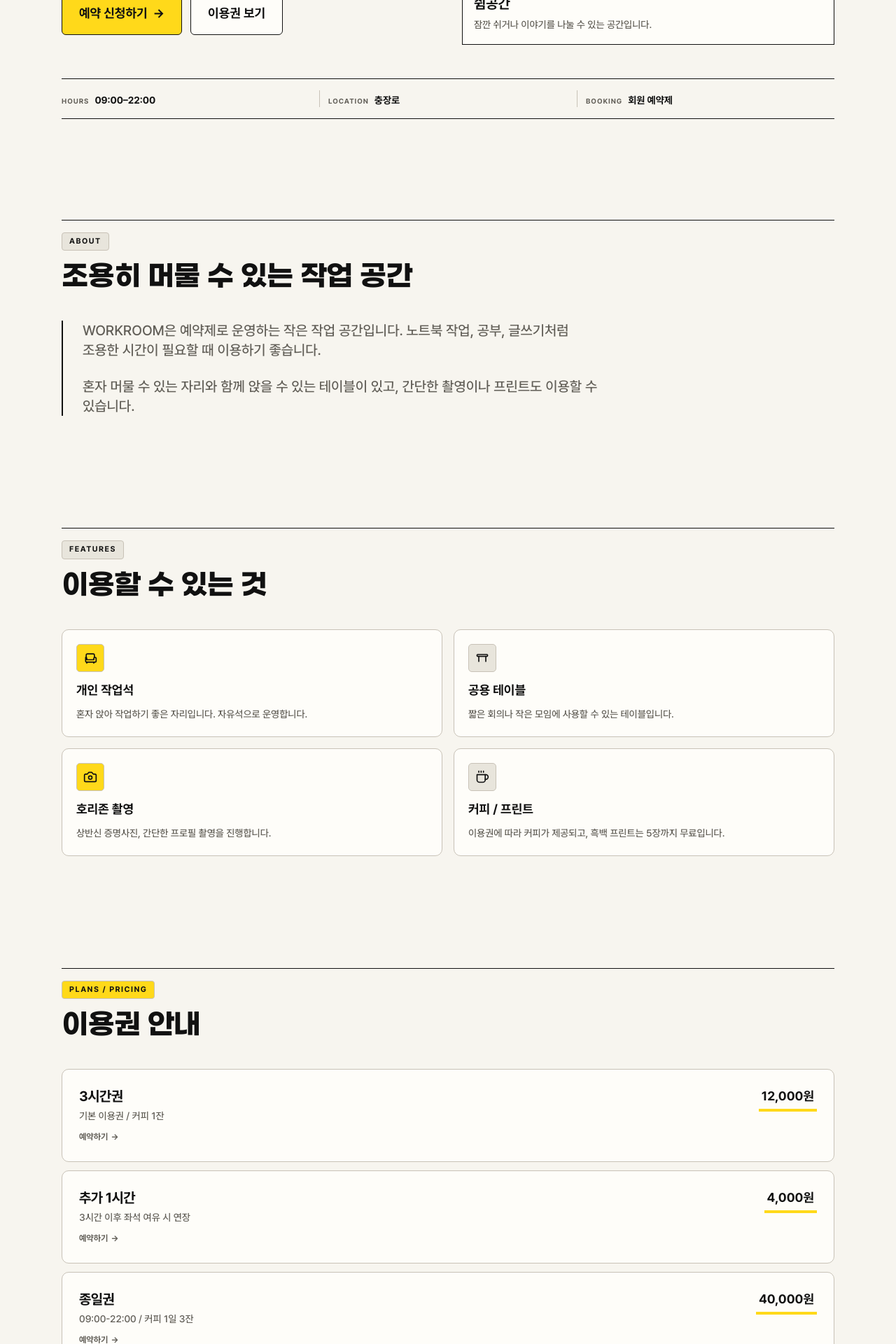
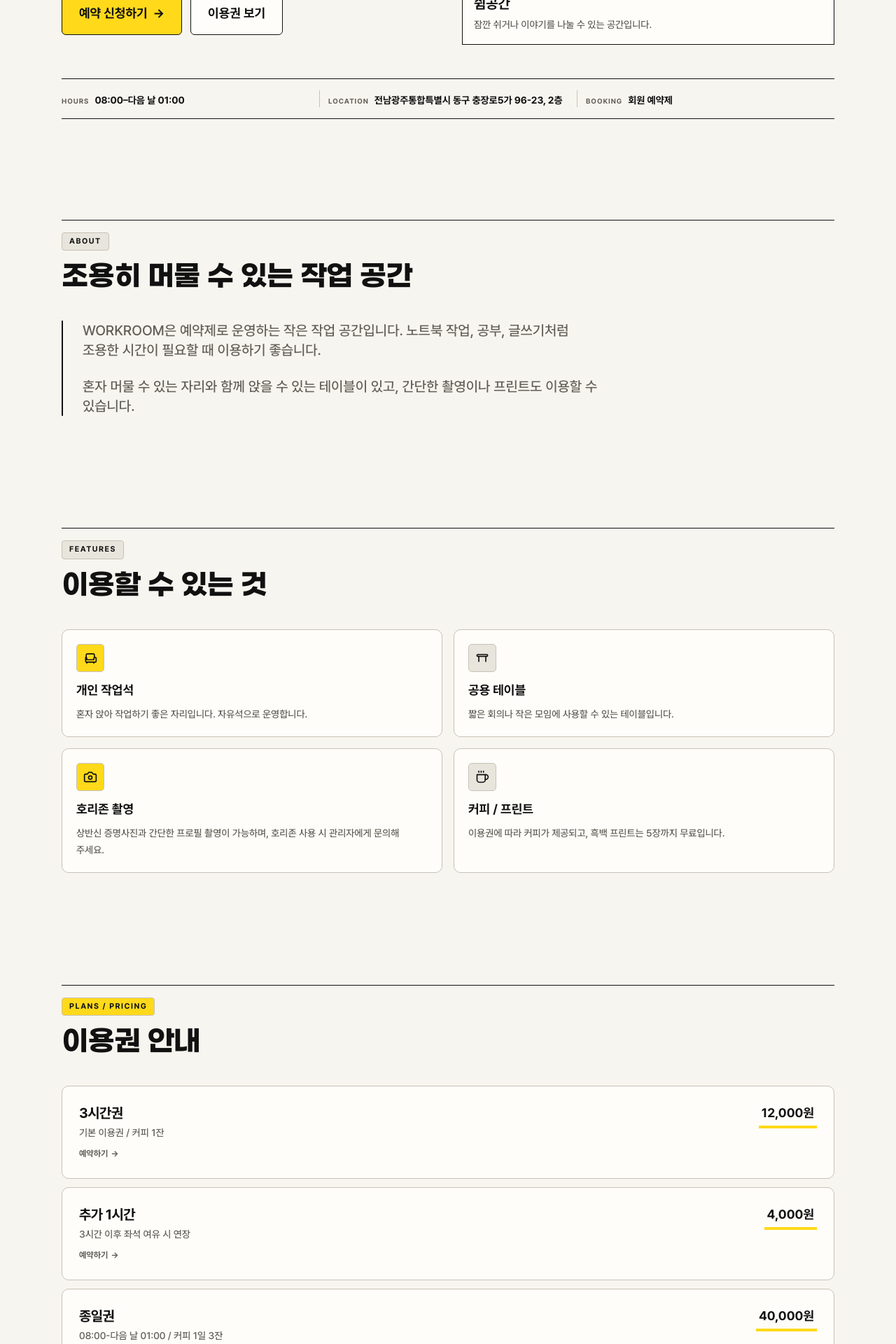
Before and after one commit to 4restyou/workroom-by-4rest, a React (Vite) app: page / in a window 1280 px wide. Shown: the part 580-2500 px from the top of the page at 70% size. Built offline with nearby package versions, Linux system fonts and the light colour scheme; no server answers; the database is empty.

Commit message:
운영시간과 공간 이용 안내 갱신

```diff
--- a/index.html
+++ b/index.html
@@ -61,17 +61,17 @@
         "telephone": "+82-10-4931-3298",
         "address": {
           "@type": "PostalAddress",
-          "streetAddress": "충장로 10-1, 2층",
+          "streetAddress": "충장로5가 96-23, 2층",
           "addressLocality": "동구",
-          "addressRegion": "광주광역시",
+          "addressRegion": "전남광주통합특별시",
           "addressCountry": "KR"
         },
         "openingHoursSpecification": [
           {
             "@type": "OpeningHoursSpecification",
             "dayOfWeek": ["Monday", "Tuesday", "Wednesday", "Thursday", "Friday", "Saturday", "Sunday"],
-            "opens": "09:00",
-            "closes": "22:00"
+            "opens": "08:00",
+            "closes": "01:00"
           }
         ],
         "sameAs": [
--- a/src/lib/defaultPasses.ts
+++ b/src/lib/defaultPasses.ts
@@ -16,13 +16,13 @@ export const defaultPasses: Pass[] = [
   {
     id: "default-day",
     name: "종일권",
-    description: "09:00-22:00 / 커피 1일 3잔",
+    description: "08:00-다음 날 01:00 / 커피 1일 3잔",
     price: 40000,
   },
   {
     id: "default-week",
     name: "주간권",
-    description: "월-금 09:00-22:00 / 커피 1일 3잔",
+    description: "월-금 08:00-다음 날 01:00 / 커피 1일 3잔",
     price: 149000,
   },
   {
--- a/src/lib/format.ts
+++ b/src/lib/format.ts
@@ -57,16 +57,14 @@ export function currentReservationWindow(durationHours = 3, now = new Date()) {
     start.setHours(start.getHours() + 1, 0, 0, 0);
   }
 
-  // The default operating window is 09:00–22:00. If three continuous hours
-  // no longer fit today, start from the next day's opening time instead of
-  // creating an invalid range such as 22:30–22:00.
-  if (start.getHours() < 9) start.setHours(9, 0, 0, 0);
+  // Fallback until the live 08:00-next-day 01:00 schedule is loaded.
+  if (start.getHours() < 8) start.setHours(8, 0, 0, 0);
 
   const end = new Date(start);
   end.setHours(end.getHours() + durationHours);
-  if (end.getDate() !== start.getDate() || end.getHours() > 22) {
+  if (start.getHours() * 60 + durationHours * 60 > 25 * 60) {
     start.setDate(start.getDate() + 1);
-    start.setHours(9, 0, 0, 0);
+    start.setHours(8, 0, 0, 0);
     end.setTime(start.getTime());
     end.setHours(end.getHours() + durationHours);
   }
@@ -112,8 +110,8 @@ export function reservationWindowForPass(passName: string) {
   if (passName.includes("종일권") || passName.includes("주간권") || passName.includes("월권")) {
     return {
       date: todayValue(),
-      start_time: "09:00",
-      end_time: "22:00",
+      start_time: "08:00",
+      end_time: "01:00",
     };
   }
 
--- a/src/lib/site.ts
+++ b/src/lib/site.ts
@@ -2,9 +2,9 @@
 export const SITE = {
   name: "WORKROOM by 4REST",
   tagline: "필요한 시간만큼 머무는 조용한 작업 공간",
-  address: "광주광역시 동구 충장로 10-1, 2층",
+  address: "전남광주통합특별시 동구 충장로5가 96-23, 2층",
   phone: "010-4931-3298",
-  hoursLabel: "09:00–22:00",
+  hoursLabel: "08:00–다음 날 01:00",
   booking: {
     memberOnly: true,
     confirmationLabel: "예약 신청 후 확인 문자를 보내드립니다.",
@@ -13,8 +13,8 @@ export const SITE = {
   },
   instagramUrl: "https://instagram.com/workroom_by4rest",
   threadsUrl: "https://www.threads.net/@workroom_by4rest",
-  naverMapUrl: "https://map.naver.com/p/search/%EA%B4%91%EC%A3%BC%20%EB%8F%99%EA%B5%AC%20%EC%B6%A9%EC%9E%A5%EB%A1%9C%2010-1",
-  kakaoMapUrl: "https://map.kakao.com/link/search/%EA%B4%91%EC%A3%BC%20%EB%8F%99%EA%B5%AC%20%EC%B6%A9%EC%9E%A5%EB%A1%9C%2010-1",
+  naverMapUrl: "https://map.naver.com/p/search/%EC%A0%84%EB%82%A8%EA%B4%91%EC%A3%BC%ED%86%B5%ED%95%A9%ED%8A%B9%EB%B3%84%EC%8B%9C%20%EB%8F%99%EA%B5%AC%20%EC%B6%A9%EC%9E%A5%EB%A1%9C5%EA%B0%80%2096-23",
+  kakaoMapUrl: "https://map.kakao.com/link/search/%EC%A0%84%EB%82%A8%EA%B4%91%EC%A3%BC%ED%86%B5%ED%95%A9%ED%8A%B9%EB%B3%84%EC%8B%9C%20%EB%8F%99%EA%B5%AC%20%EC%B6%A9%EC%9E%A5%EB%A1%9C5%EA%B0%80%2096-23",
   parking: {
     name: "충장로상점가 공영주차장",
     address: "광주 동구 금남로5가 124-1",
--- a/src/pages/Account.tsx
+++ b/src/pages/Account.tsx
@@ -173,8 +173,8 @@ export default function Account() {
     setEditingId(reservation.id);
     setEditDraft({
       date: reservation.date,
-      start_time: (reservation.start_time ?? "09:00").slice(0, 5),
-      end_time: (reservation.end_time ?? "12:00").slice(0, 5),
+      start_time: (reservation.start_time ?? "08:00").slice(0, 5),
+      end_time: (reservation.end_time ?? "11:00").slice(0, 5),
     });
   }
 
--- a/src/pages/AdminReservations.tsx
+++ b/src/pages/AdminReservations.tsx
@@ -631,8 +631,8 @@ function ManualReservationForm({ passes, onSubmit }: { passes: Pass[]; onSubmit:
     email: "",
     pass_type: "",
     date: todayValue(),
-    start_time: "09:00",
-    end_time: "12:00",
+    start_time: "08:00",
+    end_time: "11:00",
     people: 1,
     message: "",
     status: "confirmed" as "pending" | "confirmed",
@@ -810,8 +810,8 @@ function ReservationCard({
     email: reservation.email ?? "",
     pass_type: reservation.pass_name_snapshot || reservation.pass_type,
     date: reservation.date,
-    start_time: (reservation.start_time ?? "09:00").slice(0, 5),
-    end_time: (reservation.end_time ?? "12:00").slice(0, 5),
+    start_time: (reservation.start_time ?? "08:00").slice(0, 5),
+    end_time: (reservation.end_time ?? "11:00").slice(0, 5),
     people: reservation.people,
   });
   const [accessDraft, setAccessDraft] = useState({
@@ -835,8 +835,8 @@ function ReservationCard({
       email: reservation.email ?? "",
       pass_type: reservation.pass_name_snapshot || reservation.pass_type,
       date: reservation.date,
-      start_time: (reservation.start_time ?? "09:00").slice(0, 5),
-      end_time: (reservation.end_time ?? "12:00").slice(0, 5),
+      start_time: (reservation.start_time ?? "08:00").slice(0, 5),
+      end_time: (reservation.end_time ?? "11:00").slice(0, 5),
       people: reservation.people,
     });
     setAccessDraft({
--- a/src/pages/Board.tsx
+++ b/src/pages/Board.tsx
@@ -14,7 +14,7 @@ const DEMO_BOARD_POSTS: BoardPost[] = [
     profile_id: null,
     author_name: "운영자",
     kind: "notice",
-    body: "WORKROOM은 09:00–22:00 예약제로 운영합니다. 서로의 집중을 위해 통화는 짧고 조용하게 부탁드려요.",
+    body: "WORKROOM은 08:00–다음 날 01:00 예약제로 운영합니다. 서로의 집중을 위해 통화는 짧고 조용하게 부탁드려요.",
     color: "yellow",
     is_pinned: true,
     is_hidden: false,
--- a/src/pages/Faq.tsx
+++ b/src/pages/Faq.tsx
@@ -60,8 +60,10 @@ const groups: Group[] = [
         q: "어떤 이용에 적합한가요?",
         a: [
           "노트북 작업, 공부, 글쓰기처럼 조용한 시간이 필요한 이용에 적합합니다.",
-          "증명사진·간단 프로필·작은 제품 촬영처럼 규모가 작은 촬영도 가능합니다.",
-          "2-5명 정도의 짧은 회의나 협업은 예약 전 요청사항에 남겨 주세요.",
+          "상반신 증명사진 촬영은 유료이며, 호리존 사용 시 관리자에게 문의해 주세요.",
+          "2~4명 정도의 짧은 회의나 협업은 예약 전 요청사항에 남겨 주세요.",
+          "냄새가 적은 간단한 음식과 음료는 가능합니다. (샌드위치, 음료 등)",
+          "오후 5시 30분부터 7시까지는 릴렉스타임으로, 메인 음악 소리가 평소보다 커질 수 있습니다.",
         ],
       },
       {
--- a/src/pages/Home.tsx
+++ b/src/pages/Home.tsx
@@ -29,7 +29,7 @@ const features: { title: string; body: string; icon: FeatureIcon; accent: TintCo
   },
   {
     title: "호리존 촬영",
-    body: "상반신 증명사진, 간단한 프로필 촬영을 진행합니다.",
+    body: "상반신 증명사진과 간단한 프로필 촬영이 가능하며, 호리존 사용 시 관리자에게 문의해 주세요.",
     icon: "camera",
     accent: "yellow",
   },
@@ -46,14 +46,16 @@ const guideItems: [string, string][] = [
   ["취소", "3시간권과 종일권은 예약 시간 전까지 당일 취소가 가능합니다."],
   ["연장", "이용 종료 후 15분까지는 유예되며, 이후 1시간 추가 요금이 적용됩니다."],
   ["소리", "통화는 조용히, 음악과 영상은 반드시 이어폰이나 헤드폰으로 이용합니다."],
-  ["음식", "냄새가 적은 간단한 음식과 음료는 가능합니다."],
+  ["음식", "냄새가 적은 간단한 음식과 음료는 가능합니다. (샌드위치, 음료 등)"],
+  ["증명사진", "상반신 증명사진 촬영은 유료로 이용할 수 있습니다."],
+  ["릴렉스타임", "오후 5시 30분부터 7시까지는 릴렉스타임으로, 메인 음악 소리가 평소보다 커질 수 있습니다."],
   ["동반", "함께 이용하는 분은 별도 좌석 예약이 필요합니다."],
 ];
 
 const fitItems = [
   "노트북 작업, 공부, 글쓰기처럼 조용한 시간이 필요한 경우",
   "상반신 증명사진, 간단한 프로필 사진, 작은 제품 촬영",
-  "2-5명이 하는 짧은 회의나 가벼운 협업",
+  "2~4명이 하는 짧은 회의나 가벼운 협업",
 ];
 
 const cautionItems = [
@@ -282,7 +284,7 @@ export default function Home() {
             </div>
             <div className="px-3 sm:flex sm:items-baseline sm:gap-2">
               <dt className="text-[10px] font-bold uppercase tracking-widest text-workroom-muted">Location</dt>
-              <dd className="mt-1 text-xs font-bold sm:text-sm">충장로</dd>
+              <dd className="mt-1 text-xs font-bold leading-5 sm:text-sm">{SITE.address}</dd>
             </div>
             <div className="px-3 pr-0 sm:flex sm:items-baseline sm:gap-2">
               <dt className="text-[10px] font-bold uppercase tracking-widest text-workroom-muted">Booking</dt>
@@ -391,7 +393,7 @@ export default function Home() {
         </p>
       </Section>
 
-      <Section eyebrow="Location" title="충장로, 금남로5가역 근처" accent="mint">
+      <Section eyebrow="Location" title="충장로5가, 금남로5가역 근처" accent="mint">
         <div className="grid gap-4 sm:grid-cols-[1.2fr_1fr]">
           <div className={`${card} p-5`}>
             <p className="text-xl font-bold">WORKROOM by 4REST</p>
--- a/src/pages/Reserve.tsx
+++ b/src/pages/Reserve.tsx
@@ -25,8 +25,8 @@ import type { BusinessDateException, BusinessHour, Pass, Profile, ReservationIns
 const emptyForm = {
   pass_type: "",
   date: todayValue(),
-  start_time: "09:00",
-  end_time: "12:00",
+  start_time: "08:00",
+  end_time: "11:00",
   people: "1",
   name: "",
   phone: "",
@@ -176,7 +176,7 @@ export default function Reserve() {
   const isClosedDay = selectedHours?.is_closed ?? false;
   const selectedDuration = passDurationHours(form.pass_type);
   const selectableStartTimes = useMemo(
-    () => selectedDuration ? startTimesForDate(form.date, openHHMM ?? "09:00", closeHHMM ?? "22:00", selectedDuration) : [],
+    () => selectedDuration ? startTimesForDate(form.date, openHHMM ?? "08:00", closeHHMM ?? "01:00", selectedDuration) : [],
     [closeHHMM, form.date, openHHMM, selectedDuration],
   );
   const reservationEnabled = settings.reservation_enabled !== "false";
@@ -186,6 +186,8 @@ export default function Reserve() {
       ["취소·환불", settings.cancellation_notice],
       ["연장", settings.extension_notice],
       ["음식·소리", settings.etiquette_notice],
+      ["촬영", settings.photo_notice],
+      ["릴렉스타임", settings.relax_notice],
       ["프린트", settings.print_notice],
     ] as [string, string | undefined][]
   ).filter((item): item is [string, string] => Boolean(item[1] && item[1].trim()));
@@ -230,8 +232,8 @@ export default function Reserve() {
     const hours = exception ?? hoursByWeekday[weekday];
     if (!exception && hours?.is_closed) return true;
     if (selectedDuration) {
-      const open = hours?.open_time?.slice(0, 5) ?? "09:00";
-      const close = hours?.close_time?.slice(0, 5) ?? "22:00";
+      const open = hours?.open_time?.slice(0, 5) ?? "08:00";
+      const close = hours?.close_time?.slice(0, 5) ?? "01:00";
       if (!startTimesForDate(date, open, close, selectedDuration).length) return true;
     }
     return fullDates.has(date);
@@ -270,8 +272,8 @@ export default function Reserve() {
     setForm((current) => {
       const weekday = new Date(`${date}T00:00:00`).getDay();
       const hours = dateExceptions[date] ?? hoursByWeekday[weekday];
-      const open = hours?.open_time?.slice(0, 5) ?? "09:00";
-      const close = hours?.close_time?.slice(0, 5) ?? "22:00";
+      const open = hours?.open_time?.slice(0, 5) ?? "08:00";
+      const close = hours?.close_time?.slice(0, 5) ?? "01:00";
       const duration = passDurationHours(current.pass_type);
       if (duration) {
         const start = startTimesForDate(date, open, close, duration)[0] ?? open;
```
Also changed, not shown: src/pages/AdminSettings.tsx (+6 -2 lines), 2 other files (tests, documents, lock files or other folders).
